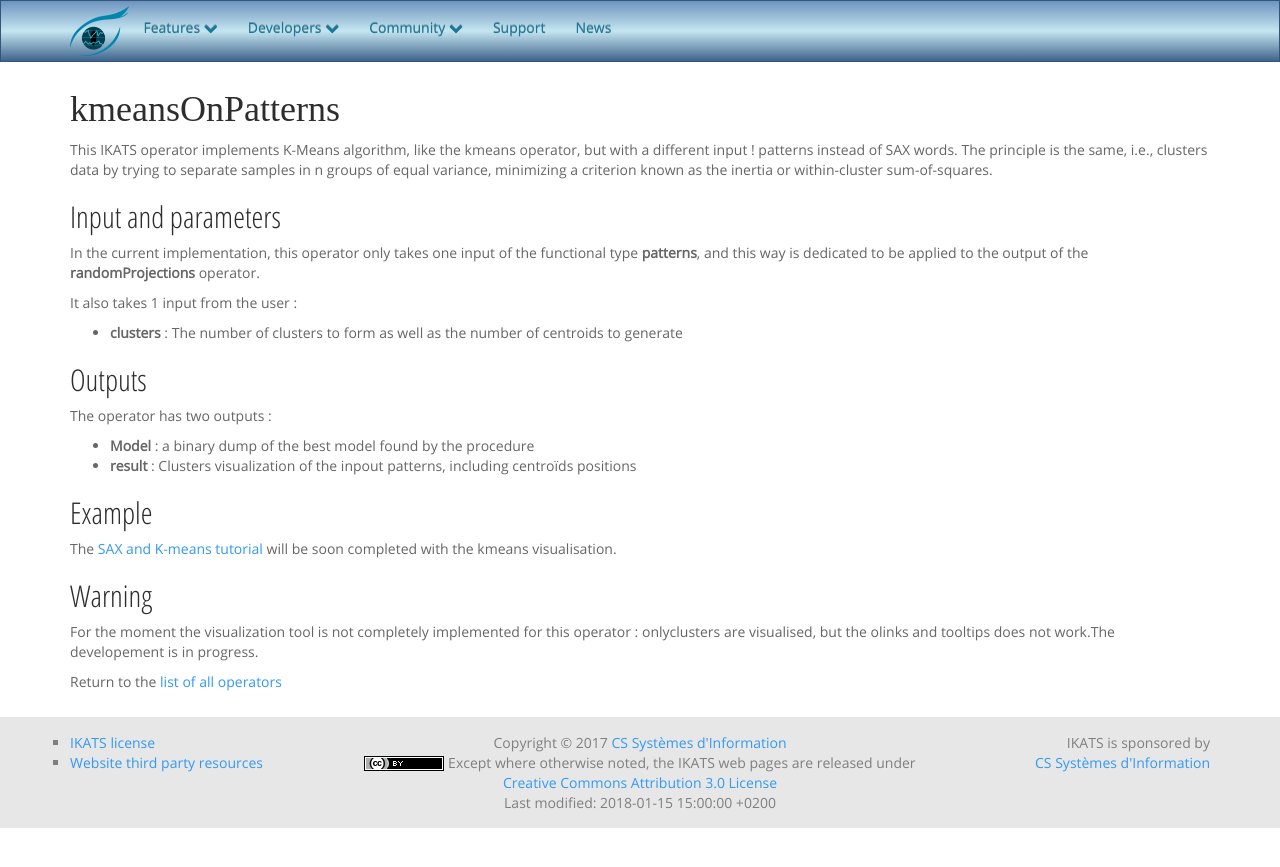
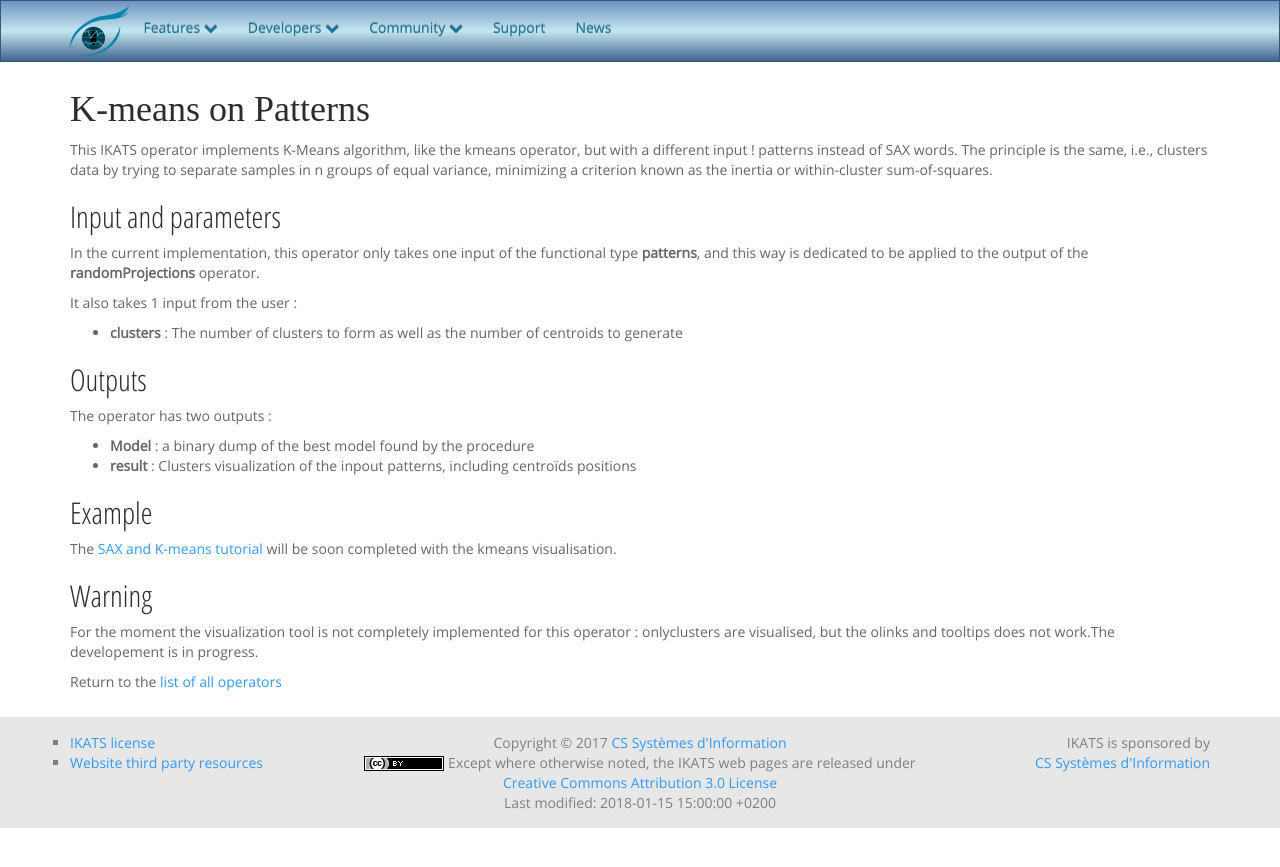
Before and after one commit to IKATS/ikats.github.io, a Jekyll site: the page built from doc/operators/kmeansOnPatterns.md, in a window 1280 px wide. Shown: the top 867 px of the page. Built offline with Jekyll 4.4.1, drawn with Linux system fonts in a browser that asks for light colours; some web fonts are replaced.

Commit message:
chnage title

```diff
--- a/doc/operators/kmeansOnPatterns.md
+++ b/doc/operators/kmeansOnPatterns.md
@@ -4,7 +4,7 @@ date: 2018-01-15 15:00:00 +02:00
 layout: default
 published: true
 ---
-# kmeansOnPatterns
+# K-means on Patterns
 
 This IKATS operator implements K-Means algorithm, like the kmeans operator, but with a different input ! patterns instead of SAX words. The principle is the same, i.e., clusters data by trying to separate samples in n groups of equal variance, minimizing a criterion known as the inertia or within-cluster sum-of-squares.
 
```
